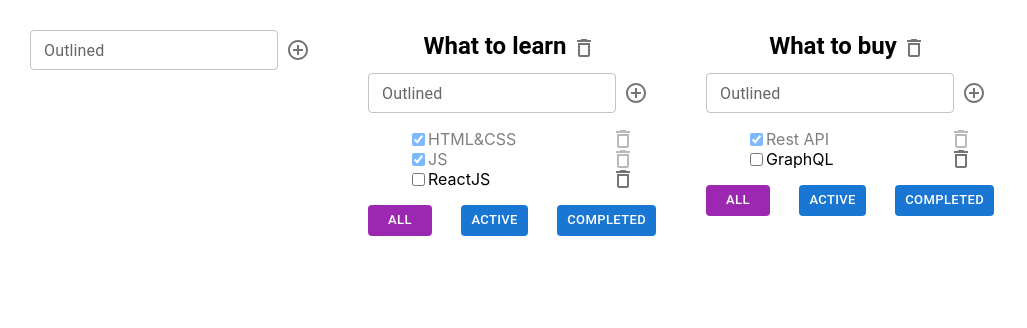
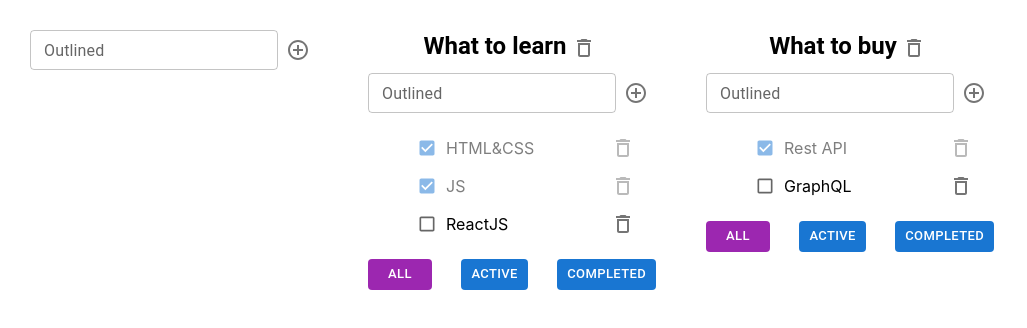
Before and after one commit to Kliapwnz/todoFinaly, a React (Create React App) app: page / in a window 1280 px wide. Shown: the top 328 px of the page, without its empty margins (0-1027 px from the left). Built offline with nearby package versions, Linux system fonts and the light colour scheme.

Commit message:
Checkbox

```diff
--- a/src/Todolist.tsx
+++ b/src/Todolist.tsx
@@ -2,8 +2,9 @@ import React, {ChangeEvent, KeyboardEvent, useState} from 'react';
 import {FilterValuesType} from './App';
 import {AddItemForm} from "./AddItemForm";
 import {EditableSpan} from "./EditableSpan";
-import {Button, IconButton, ListItem, TextField, Typography} from "@mui/material";
+import {Button, Checkbox, IconButton, ListItem, TextField, Typography} from "@mui/material";
 import DeleteOutlineIcon from '@mui/icons-material/DeleteOutline';
+import {CheckBox} from "@mui/icons-material";
 
 
 export type TaskType = {
@@ -78,9 +79,12 @@ export function Todolist(props: PropsType) {
                                          <DeleteOutlineIcon/>
                                      </IconButton>}
                     >
-                        <input type="checkbox"
-                               onChange={onChangeHandler}
-                               checked={t.isDone}/>
+
+                        <Checkbox
+                            size={"small"}
+                            onChange={onChangeHandler}
+                            checked={t.isDone}
+                        />
                         <EditableSpan oldTitle={t.title} callBack={updateTaskHandler}/>
                     </ListItem>
                 })
```
